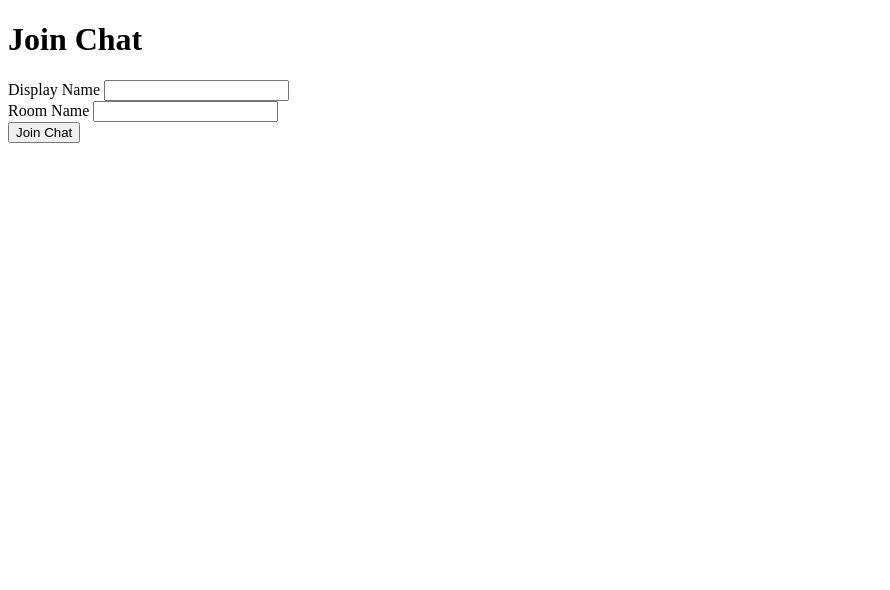
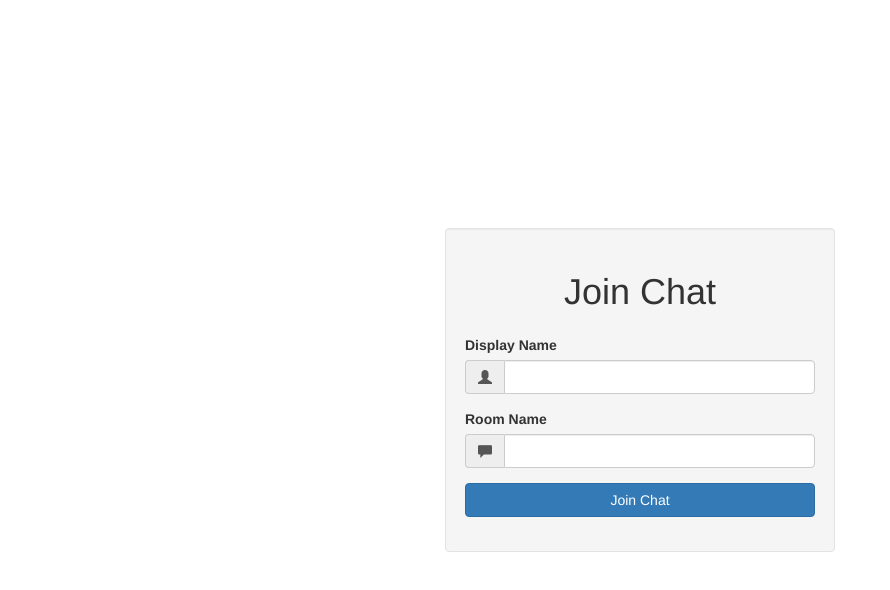
Before and after one commit to washburnad/socket-basics, a website: page public/index.html in a window 1280 px wide. Shown: the whole page, without its empty margins (0-890 px from the left). Drawn offline with nearby package versions, Linux system fonts and the light colour scheme.

Commit message:
Adding bootstrap styles

```diff
--- /dev/null
+++ b/public/css/styles.css
@@ -0,0 +1,14 @@
+.vertical-center {
+  min-height: 100vh;
+  margin: 0;
+  display: flex;
+  align-items: center;
+}
+
+h1 {
+  margin: 24px 0;
+}
+
+.messages p {
+  margin: 6px 0;
+}
--- a/public/index.html
+++ b/public/index.html
@@ -3,17 +3,41 @@
   <head>
     <meta charset="UTF-8">
     <title>Socket.io Basics</title>
+    <link rel="stylesheet" href="https://maxcdn.bootstrapcdn.com/bootstrap/3.3.7/css/bootstrap.min.css" />
+    <link rel="stylesheet" href="./css/styles.css"/>
   </head>
   <body>
-    <h1>Join Chat</h1>
-    <form action='/chat.html'>
-      <label for="name">Display Name</label>
-        <input type="text" name="name"/>
-        <br />
-      <label for="room">Room Name</label>
-        <input type="text" name="room"/>
-        <br />
-      <input type="submit" value="Join Chat"/>
-    </form>
+    <div class="vertical-center">
+      <div class="container">
+        <div class="row">
+          <div class="col-md-4 col-md-offset-4 col-sm-10 col-sm-offset-1 well">
+            <h1 class='text-center'>Join Chat</h1>
+            <form action='/chat.html'>
+              <div class="form-group">
+                <label for="name">Display Name</label>
+                  <div class="input-group">
+                    <span class="input-group-addon">
+                        <i class="glyphicon glyphicon-user"></i>
+                    </span>
+                    <input type="text" name="name" class="form-control" />
+                  </div>
+              </div>
+              <div class="form-group">
+                <label for="room">Room Name</label>
+                  <div class="input-group">
+                    <span class="input-group-addon">
+                      <i class="glyphicon glyphicon-comment"></i>
+                    </span>
+                    <input type="text" name="room" class="form-control" />
+                  </div>
+              </div>
+              <div class="form-group">
+                <input type="submit" value="Join Chat" class="btn btn-primary btn-block" />
+              </div>
+            </form>
+          </div>
+        </div>
+      </div>
+    </div>
   </body>
 </html>
--- a/public/js/app.js
+++ b/public/js/app.js
@@ -15,12 +15,14 @@ socket.on('connect', function () {
 
 socket.on('message', function (message) {
     var momentTimestamp = moment.utc(message.timestamp);
-    var $message = jQuery('.messages');
+    var $messages = jQuery('.messages');
+    var $message = jQuery('<li class="list-group-item"></li>');
 
     console.log('New message(' + momentTimestamp + '): ' + message.text);
 
     $message.append('<p></strong>' + message.name + ' ' + momentTimestamp.local().format('h:mm a') + '</strong></p>');
     $message.append('<p>' + message.text + '</p>');
+    $messages.append($message);
 })
 
 // Handles submitting of new message
```
Also changed, not shown: public/chat.html (+31 -8 lines).
